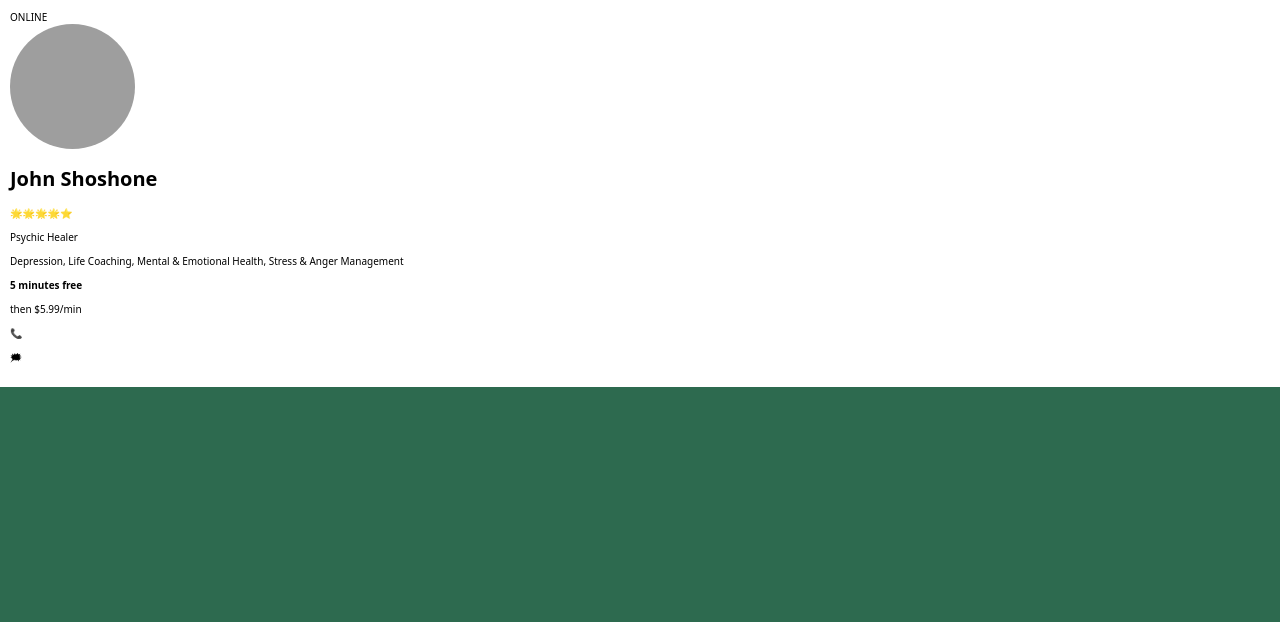
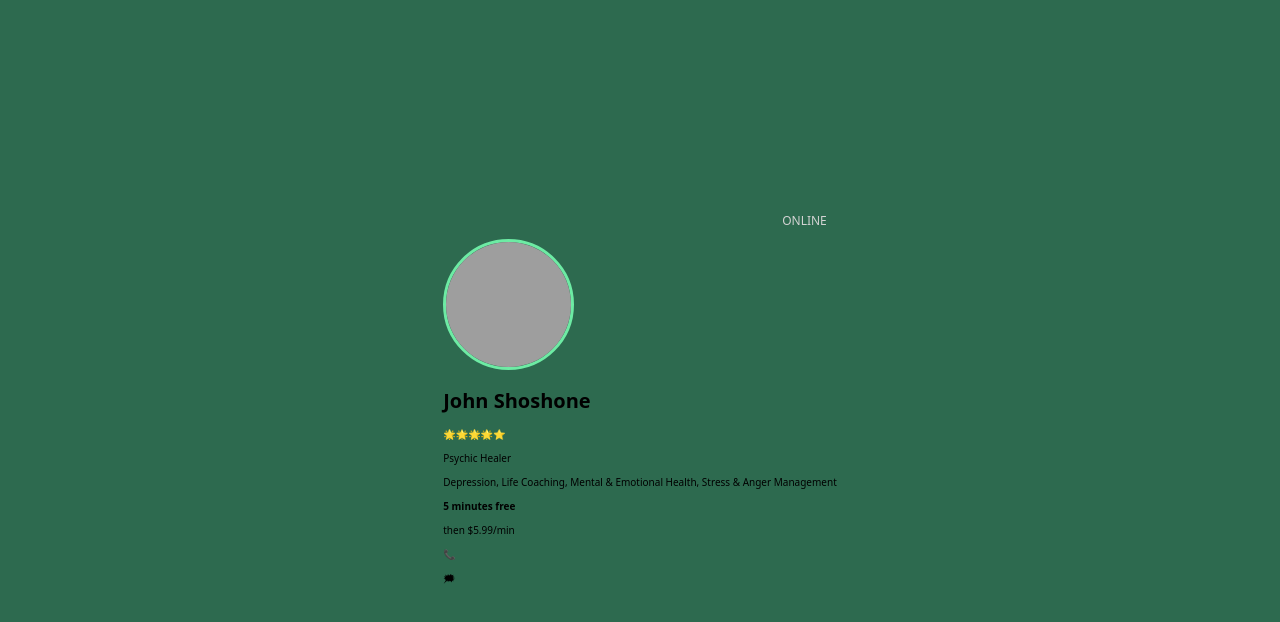
Before and after one commit to abygaelle/responsive-design-lab, a plain HTML site: page index.html in a window 1280 px wide. Drawn offline with Linux system fonts and the light colour scheme; grey boxes are pictures that could not be loaded.

Commit message:
finish image

```diff
--- a/css/style.css
+++ b/css/style.css
@@ -22,19 +22,34 @@ body {
 /* Use a system font, if none are available use an available sans-sarif   font */
   font-family: system-ui, -apple-system, BlinkMacSystemFont, "Segoe UI",
     Roboto, Oxygen-Sans, Ubuntu, Cantarell, "Helvetica Neue", sans-serif;
-  margin: 0;
-  display: grid;
+    margin: 0;
+    min-height: 100vh;
+    display: flex;
+    justify-content: center;
+    align-items: center;
+}
+
+
+#status{
+  text-align: right;
+  color: lightgray;
+  font-size: 12px;
+  padding: 10px 10px;
 }
 
 img{
   border-radius: 50%;
+  border: 3px solid rgb(109, 235, 164);
 }
 
-main{
-  background-color: white;
-  padding: 1rem;
+#name{
+  font-size: 20px;
+}
 
-}
+
+
+
+
 
 
 
```
